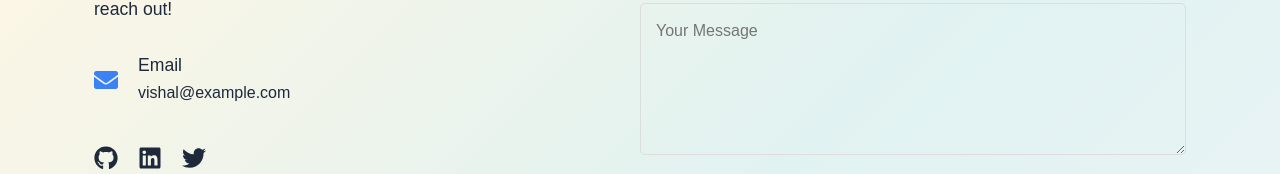
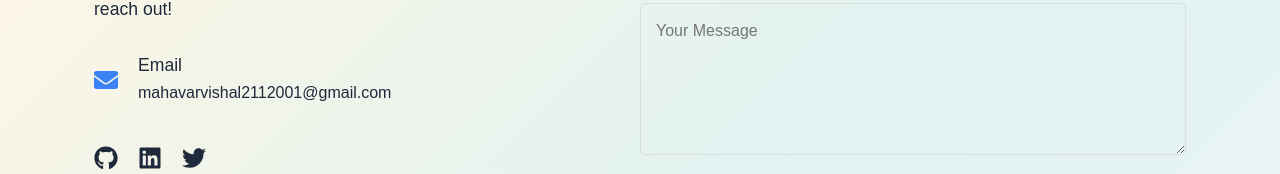
Before and after one commit to Vishal-vm02/Portfolio, a React (Create React App) app: page / in a window 1280 px wide. Shown: the part 2487-2661 px from the top of the page. Built offline with nearby package versions, Linux system fonts and the light colour scheme.

Commit message:
email updated

```diff
--- a/src/Contact.js
+++ b/src/Contact.js
@@ -47,19 +47,19 @@ const Contact = () => {
                 <FaEnvelope className="contact-icon" />
                 <div>
                   <h4>Email</h4>
-                  <a href="mailto:vishal@example.com">vishal@example.com</a>
+                  <a href="mailto:mahavarvishal2112001@gmail.com">mahavarvishal2112001@gmail.com</a>
                 </div>
               </div>
             </div>
 
             <div className="social-links">
-              <a href="https://github.com/vishalmahavar" target="_blank" rel="noreferrer">
+              <a href="https://github.com/Vishal-vm02" target="_blank" rel="noreferrer">
                 <FaGithub className="social-icon" />
               </a>
-              <a href="https://linkedin.com/in/vishalmahavar" target="_blank" rel="noreferrer">
+              <a href="https://www.linkedin.com/in/vishal-mahavar-b48ab6311" target="_blank" rel="noreferrer">
                 <FaLinkedin className="social-icon" />
               </a>
-              <a href="https://twitter.com/vishalmahavar" target="_blank" rel="noreferrer">
+              <a href="#" target="_blank" rel="noreferrer">
                 <FaTwitter className="social-icon" />
               </a>
             </div>
```
